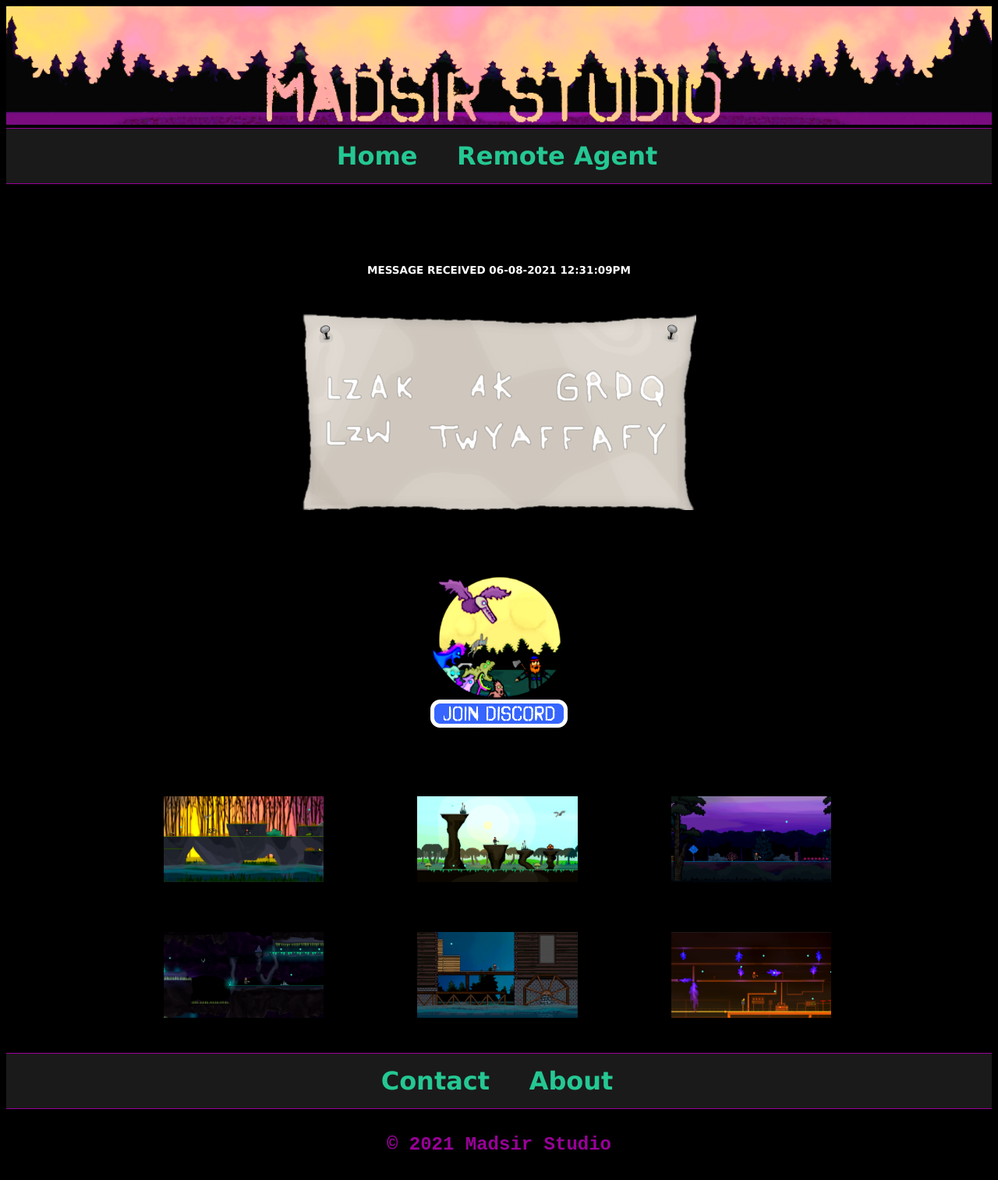
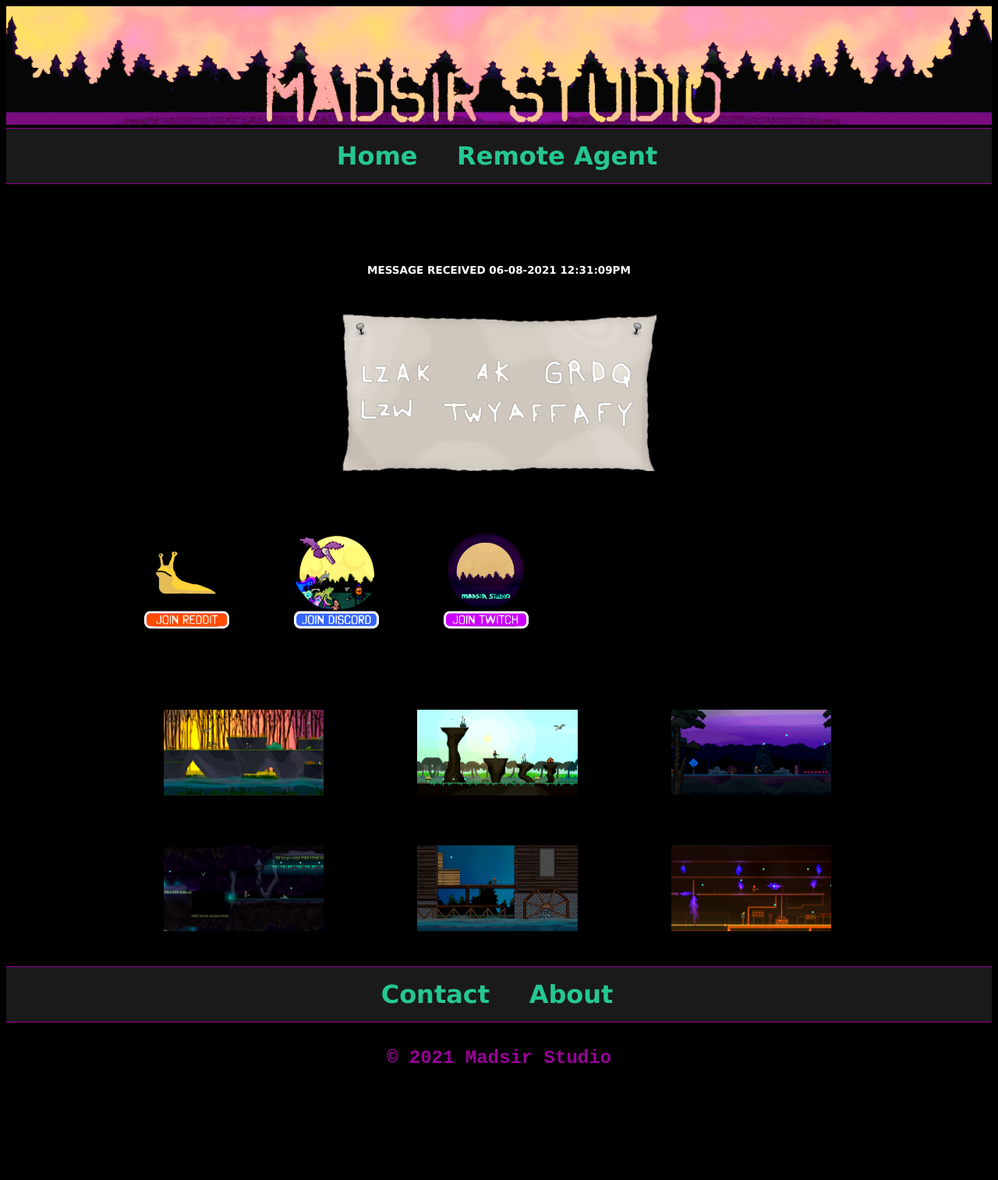
Before and after one commit to Madsir/madsirstudio.github.io, a Jekyll site: the page built from RemoteAgentGame/index.html, in a window 1280 px wide. Shown: the whole page at 78% size. Built offline with Jekyll 4.4.1, drawn with Linux system fonts in a browser that asks for light colours; after the commit the page ends 1402 px from its top, so only the background shows below that.

Commit message:
Update index.html

```diff
--- a/RemoteAgentGame/index.html
+++ b/RemoteAgentGame/index.html
@@ -39,13 +39,28 @@ description: "A fresh game inspired by nostalgia."
 	 <P> MESSAGE RECEIVED 06-08-2021 12:31:09PM  </P>
 	<br>
 		<br>
-<img src="/Assets/C1.png" style="width:50%">
+<img src="/Assets/C1.png" style="width: 40%">
 		<br>
 			<br>
 			<br>
 				<br>
 				<br>
-							<a href="https://discord.gg/JzHpyWWckf"><img src="/Assets/DISCORD.png"></a href>
+		<div class="row">
+	<center>
+<div class="columns">
+
+	  <a href="https://reddit.com/r/madsirstudio"><img src="/Assets/reddit.png" alt="reddit" style="width:70%"></a>
+	</div>
+  		<div class="columns">
+
+			<a href="https://discord.gg/JzHpyWWckf"><img src="/Assets/DISCORD.png" alt="discord" style="width:70%"></a>
+	</div>
+  		<div class="columns">
+
+			<a href="https://twitch.tv/madsirstudio"><img src="/Assets/twitch.png" alt="twitch" style="width:70%"></a>
+	</div>
+	</center>
+</div>
 		<br>
 		<br>
 		<br>
```
